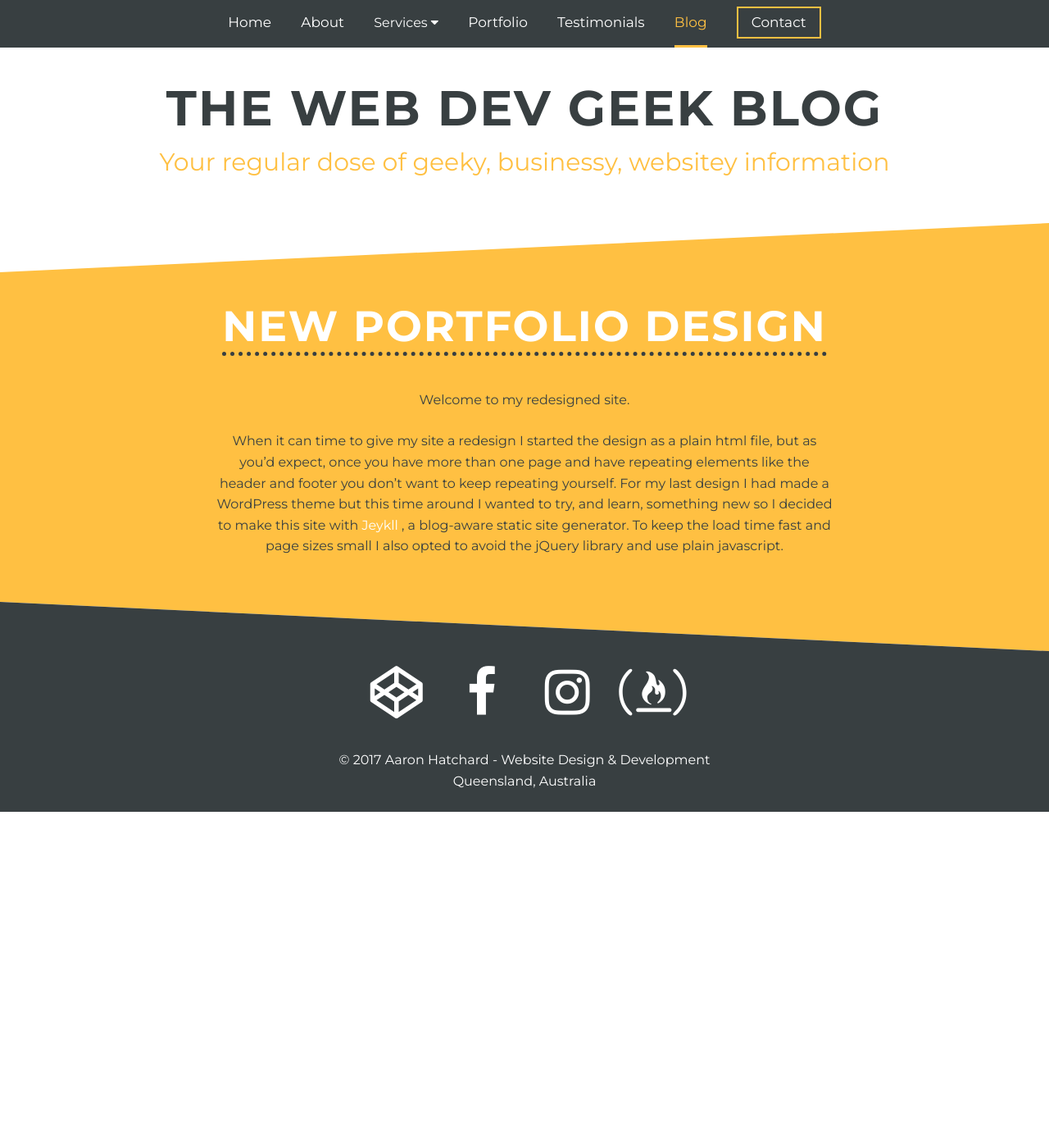
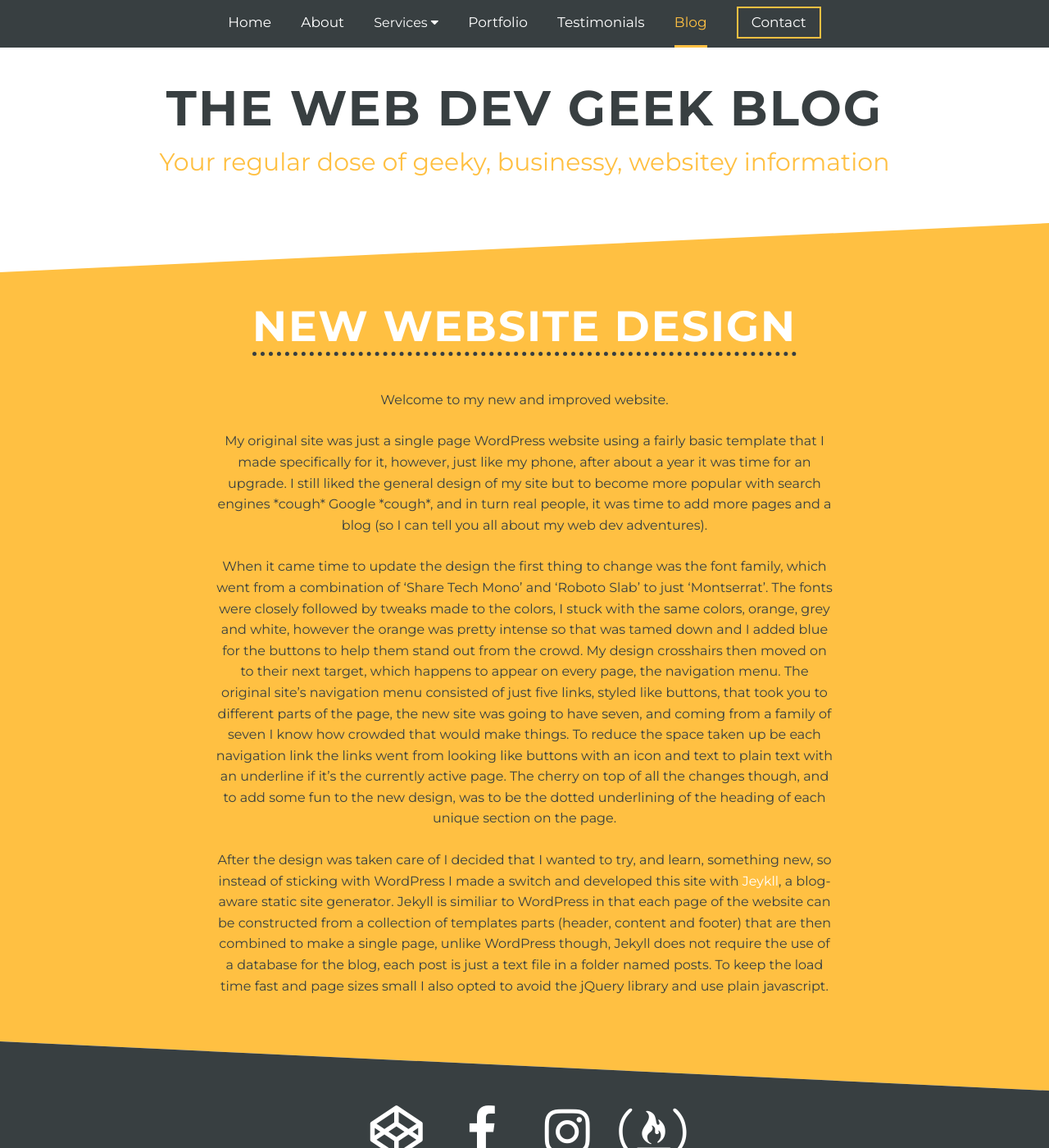
Before and after one commit to Slasher4k/aaronhatchard, a Jekyll site: the page built from _posts/2017-10-30-new-portfolio-design.md, in a window 1280 px wide and 1400 px high. Shown: the whole window at 82% size. Built offline with Jekyll 4.4.1, drawn with Linux system fonts in a browser that asks for light colours.

Commit message:
add vue cinema image and update blog

```diff
--- a/_posts/2017-10-30-new-portfolio-design.md
+++ b/_posts/2017-10-30-new-portfolio-design.md
@@ -1,12 +1,17 @@
 ---
 layout: post
-title: "New Portfolio Design"
+title: "New Website Design"
 ---
 
 {::options auto_ids="false" /}
 
-Welcome to my redesigned site.
+Welcome to my new and improved website.
 
-When it can time to give my site a redesign I started the design as a plain html file, but as you'd expect, once you have more than one page and have repeating elements like the header and footer you don't want to keep repeating yourself. For my last design I had made a WordPress theme but this time around I wanted to try, and learn, something new so I decided to make this site with [Jeykll][jekyll]{: .white .white-hover-dots rel="nofollow"} , a blog-aware static site generator. To keep the load time fast and page sizes small I also opted to avoid the jQuery library and use plain javascript.
+My original site was just a single page WordPress website using a fairly basic template that I made specifically for it, however, just like my phone, after about a year it was time for an upgrade. I still liked the general design of my site but to become more popular with search engines \*cough\* Google \*cough\*, and in turn real people, it was time to add more pages and a blog (so I can tell you all about my web dev adventures).
+
+When it came time to update the design the first thing to change was the font family, which went from a combination of 'Share Tech Mono' and 'Roboto Slab' to just 'Montserrat'. The fonts were closely followed by tweaks made to the colors, I stuck with the same colors, orange, grey and white, however the orange was pretty intense so that was tamed down and I added blue for the buttons to help them stand out from the crowd. My design crosshairs then moved on to their next target, which happens to appear on every page, the navigation menu. The original site's navigation menu consisted of just five links, styled like buttons, that took you to different parts of the page, the new site was going to have seven, and coming from a family of seven I know how crowded that would make things. To reduce the space taken up be each navigation link the links went from looking like buttons with an icon and text to plain text with an underline if it's the currently active page. The cherry on top of all the changes though, and to add some fun to the new design, was to be the dotted underlining of the heading of each unique section on the page.
+
+
+After the design was taken care of I decided that I wanted to try, and learn, something new, so instead of sticking with WordPress I made a switch and developed this site with [Jeykll][jekyll]{: .white .white-hover-dots rel="nofollow"}, a blog-aware static site generator. Jekyll is similiar to WordPress in that each page of the website can be constructed from a collection of templates parts (header, content and footer) that are then combined to make a single page, unlike WordPress though, Jekyll does not require the use of a database for the blog, each post is just a text file in a folder named posts.  To keep the load time fast and page sizes small I also opted to avoid the jQuery library and use plain javascript.
 
 [jekyll]: https://jekyllrb.com/
--- a/css/style.scss
+++ b/css/style.scss
@@ -47,7 +47,7 @@
 body {
     font-size: 1.4rem;
     font-family: 'Montserrat', sans-serif;
-    font-weight: 300;
+    font-weight: 400;
     color: $black;
      -webkit-font-smoothing: antialiased;
 }
--- a/index.html
+++ b/index.html
@@ -90,7 +90,7 @@
 
           <div class="row">
             <div class="twelve columns">
-              <h2 class="intro"><span class="black dotted orange-dots">Why Aaron Hatchard?</span></h2>
+              <h2 class="intro"><span class="black dotted orange-dots" style="display: inline" >Why Aaron Hatchard?</span></h2>
             </div>
           </div>
 
--- a/web-portfolio.html
+++ b/web-portfolio.html
@@ -96,7 +96,7 @@
             <div class="six columns portfolio-row">
             <h2 class="site-name white"><span class="dotted black-dots">Vue Cinema</span></h2>
               <div class="overlay-container">
-                <img class='u-responsive-img' src="/images/itp.png" alt="SPA Vue Application">
+                <img class='u-responsive-img' src="/images/vuecinema.jpg" alt="SPA Vue Application">
                 <div class="overlay">
                   <p class="portfolio-task">Single Page Application</p>
                   <div class="text"><a class="white white-hover-dots" href="https://slasher4k.github.io/cinema/">View Project</a></div>
```
Also changed, not shown: contact.html (line endings or trailing spaces), images/vuecinema.jpg (added).
